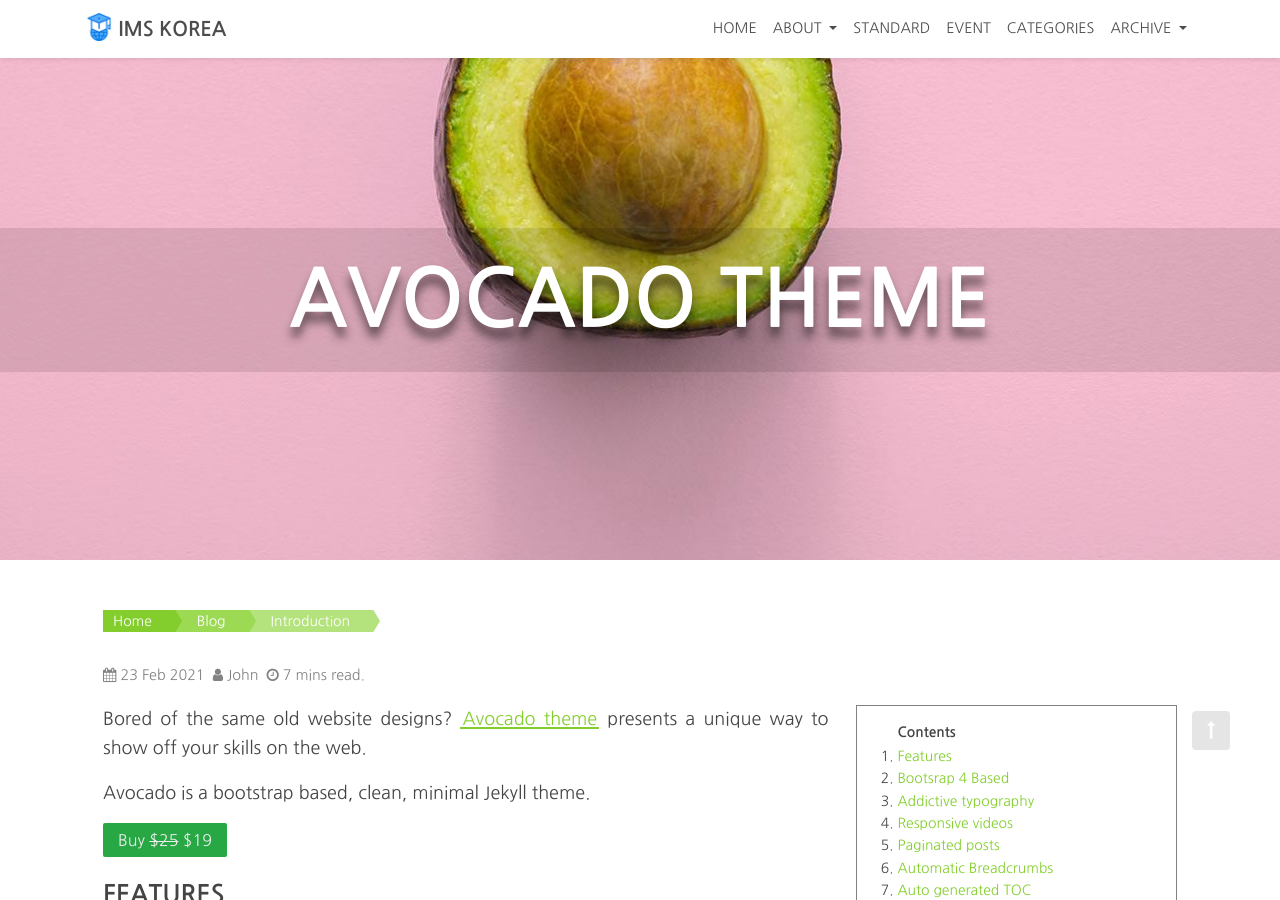
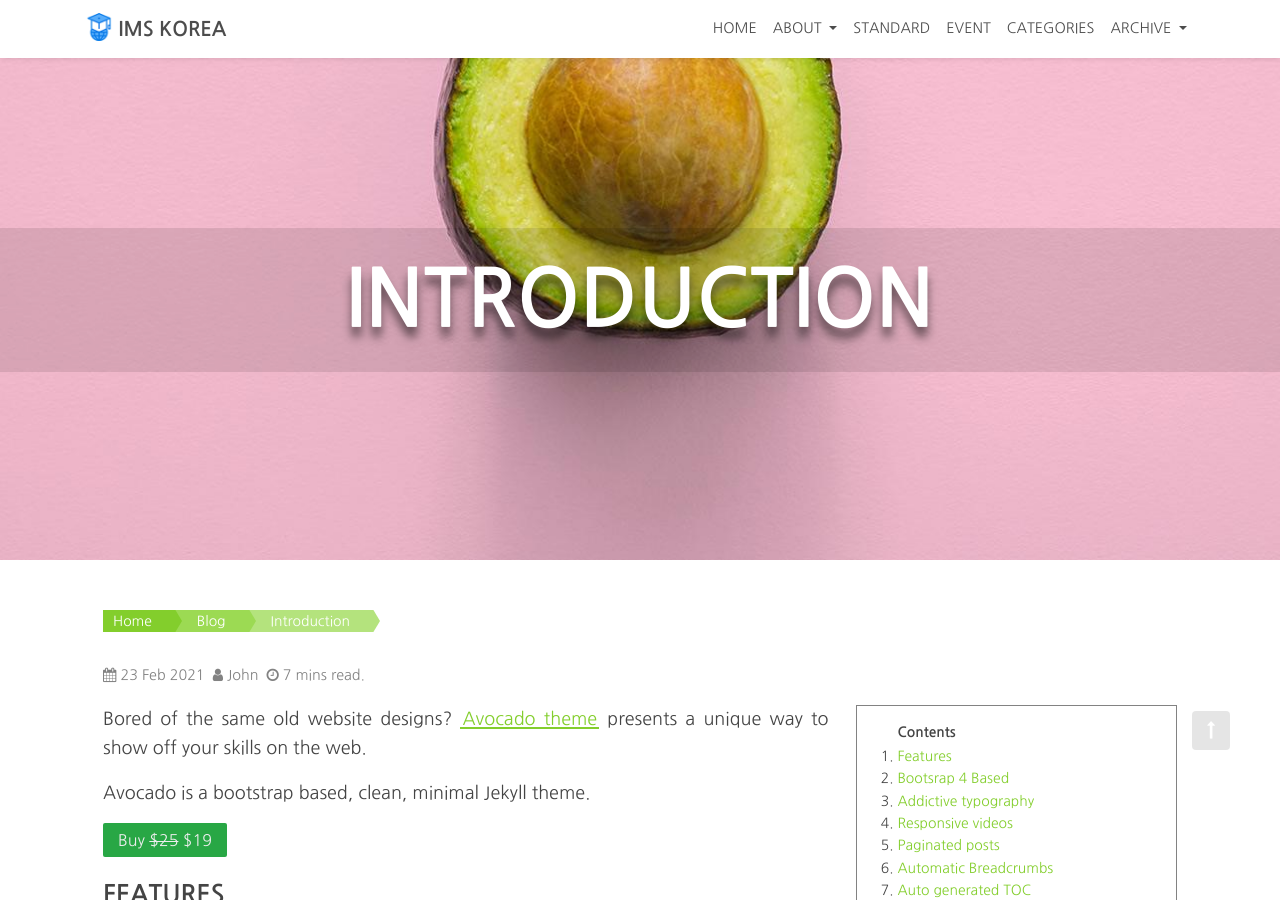
Before and after one commit to jacobsdesign/ims-korea, a Jekyll site: the page built from _posts/2021-02-23-introduction.md, in a window 1280 px wide and 900 px high, scrolled down 440 px. Built offline with Jekyll 4.4.1, drawn with Linux system fonts in a browser that asks for light colours; nearby versions of some CDN libraries; formulas are drawn with MathJax 3; comment, search, counter and statistics services are not loaded; some of the changed text lies outside the part shown.

Commit message:
Update 2021-02-23-introduction.md

```diff
--- a/_posts/2021-02-23-introduction.md
+++ b/_posts/2021-02-23-introduction.md
@@ -1,5 +1,5 @@
 ---
-title: Avocado Theme
+title: Introduction
 image: /assets/images/thought-catalog-620865-unsplash.jpg
 description: Avocado is a bootstrap based, clean, minimal Jekyll theme.
 buy-link: https://rzp.io/l/avocado-theme
```
